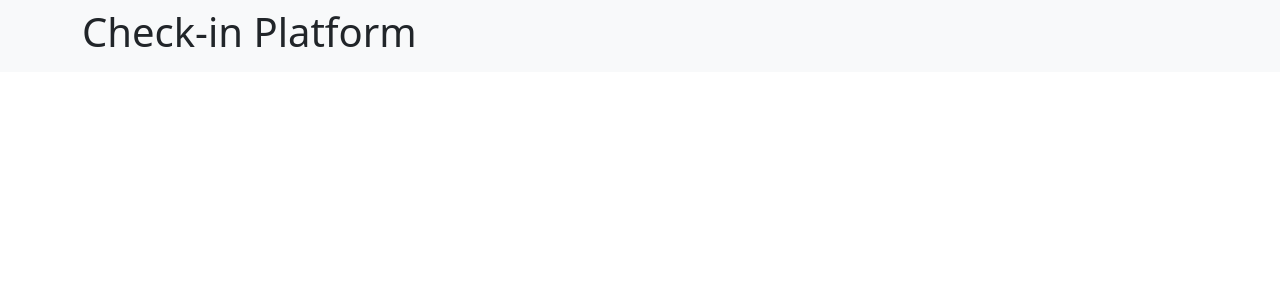
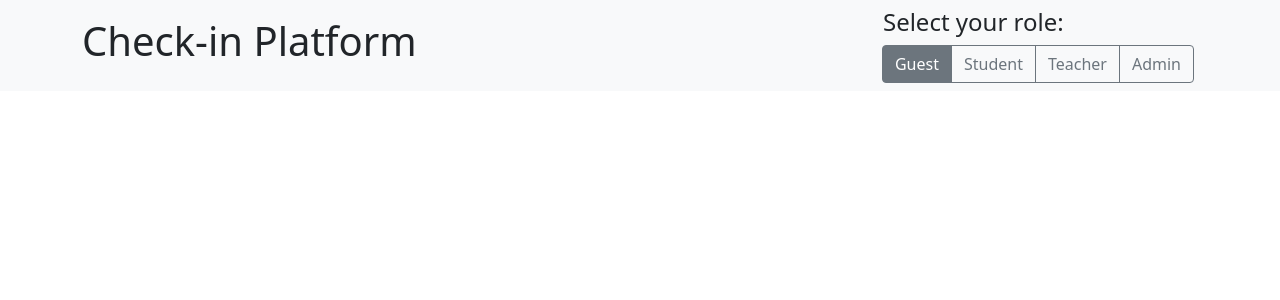
Before and after one commit to ionscr/check-in-platform-frontend, an Angular app: page / in a window 1280 px wide. Shown: the top 300 px of the page. Built offline with nearby package versions, Linux system fonts and the light colour scheme.

Commit message:
bind raio group to role variable

```diff
--- a/package.json
+++ b/package.json
@@ -15,6 +15,7 @@
     "@angular/compiler": "~12.1.0-",
     "@angular/core": "~12.1.0-",
     "@angular/forms": "~12.1.0-",
+    "@angular/material": "^12.1.4",
     "@angular/platform-browser": "~12.1.0-",
     "@angular/platform-browser-dynamic": "~12.1.0-",
     "@angular/router": "~12.1.0-",
--- a/src/app/app.module.ts
+++ b/src/app/app.module.ts
@@ -1,5 +1,6 @@
 import { NgModule } from '@angular/core';
 import { BrowserModule } from '@angular/platform-browser';
+import { FormsModule } from '@angular/forms';
 
 import { AppRoutingModule } from './app-routing.module';
 import { AppComponent } from './app.component';
@@ -15,7 +16,8 @@ import { RoleSelectorComponent } from './components/role-selector/role-selector.
   imports: [
     BrowserModule,
     AppRoutingModule,
-    HttpClientModule
+    HttpClientModule,
+    FormsModule
   ],
   providers: [],
   bootstrap: [AppComponent]
--- a/src/app/components/header/header.component.html
+++ b/src/app/components/header/header.component.html
@@ -6,7 +6,7 @@
 
       <ul class="navbar-nav flex-row">
         <li class="nav-item me-3 me-lg-1">
-
+            <app-role-selector></app-role-selector>
         </li>
       </ul>
 
--- a/src/app/components/role-selector/role-selector.component.html
+++ b/src/app/components/role-selector/role-selector.component.html
@@ -1 +1,52 @@
-<p>role-selector works!</p>
+<h4>Select your role:</h4>
+<div
+  class="btn-group"
+  role="group"
+  aria-label="Basic radio toggle button group"
+>
+ <input
+    type="radio"
+    class="btn-check"
+    name="roleSelect"
+    id="roleSelect1"
+    autocomplete="off"
+    [(ngModel)]="role"
+    value="guest"
+    checked = "true"
+  />
+
+  <label class="btn btn-outline-secondary" for="roleSelect1">Guest</label>
+
+  <input
+    type="radio"
+    class="btn-check"
+    name="roleSelect"
+    id="roleSelect2"
+    autocomplete="off"
+    [(ngModel)]="role"
+    value="student"
+  />
+  <label class="btn btn-outline-secondary" for="roleSelect2">Student</label>
+
+  <input
+    type="radio"
+    class="btn-check"
+    name="roleSelect"
+    id="roleSelect3"
+    autocomplete="off"
+    [(ngModel)]="role"
+    value="teacher"
+  />
+  <label class="btn btn-outline-secondary" for="roleSelect3">Teacher</label>
+
+  <input
+    type="radio"
+    class="btn-check"
+    name="roleSelect"
+    id="roleSelect4"
+    autocomplete="off"
+    [(ngModel)]="role"
+    value="admin"
+  />
+  <label class="btn btn-outline-secondary" for="roleSelect4">Admin</label>
+</div>
--- a/src/app/components/role-selector/role-selector.component.ts
+++ b/src/app/components/role-selector/role-selector.component.ts
@@ -1,15 +1,13 @@
 import { Component, OnInit } from '@angular/core';
-
 @Component({
   selector: 'app-role-selector',
   templateUrl: './role-selector.component.html',
   styleUrls: ['./role-selector.component.css']
 })
 export class RoleSelectorComponent implements OnInit {
-
+  role: string = "guest";
   constructor() { }
 
   ngOnInit(): void {
   }
-
 }
```
Also changed, not shown: 1 other file (tests, documents, lock files or other folders).
